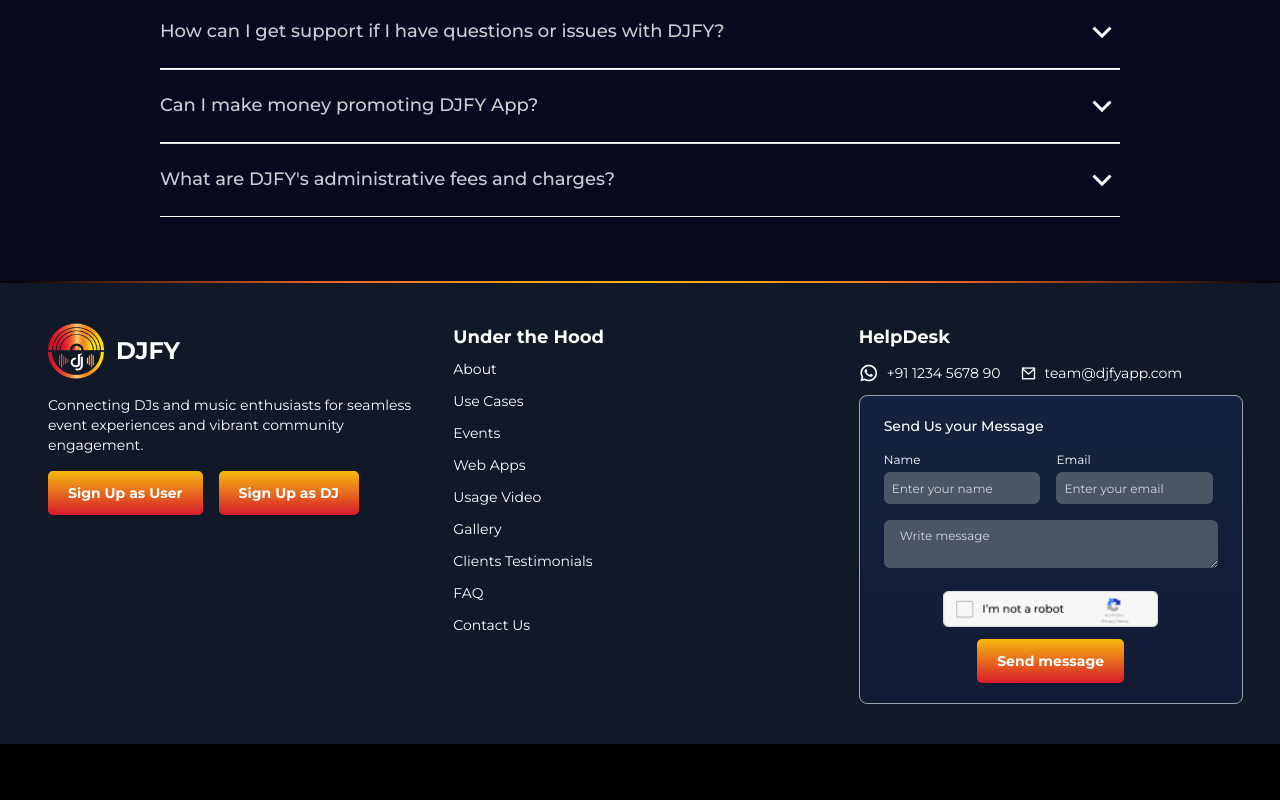
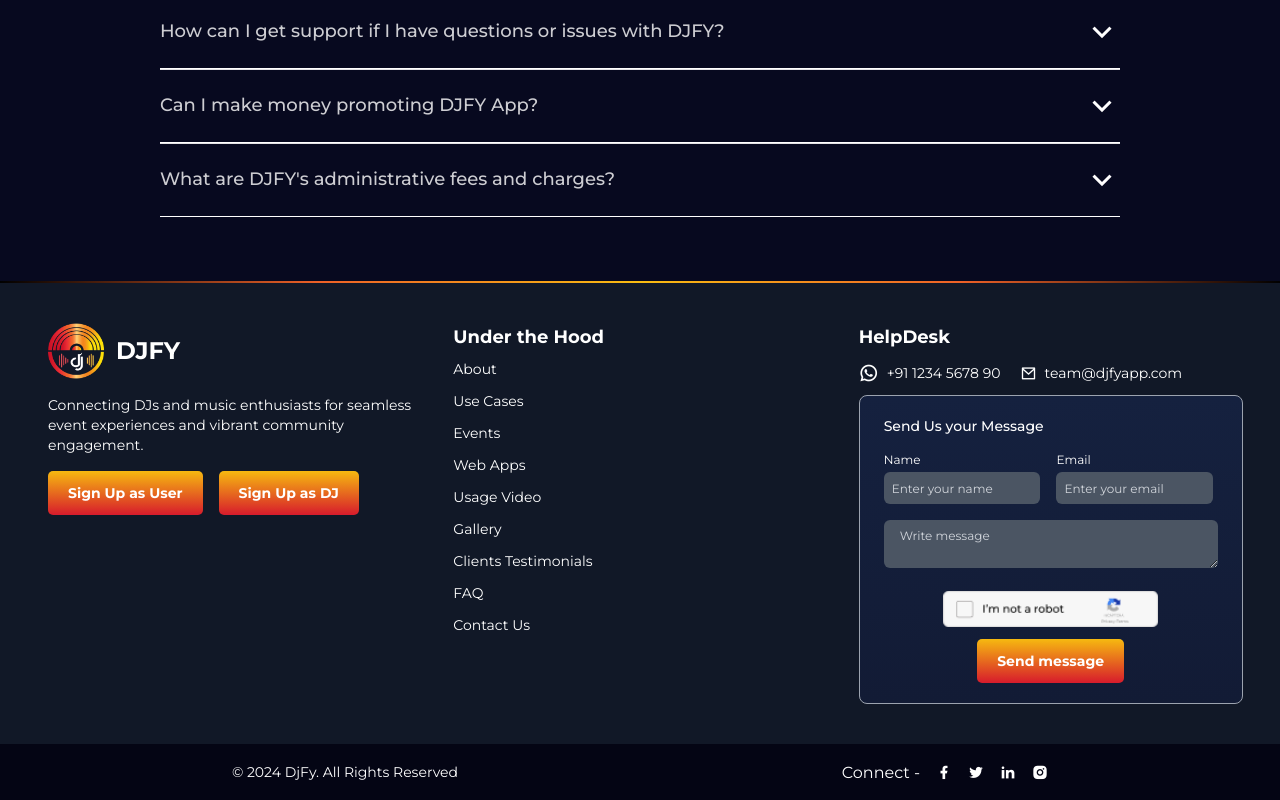
Before and after one commit to LokeshwarPrasad3/task-globussoft, a React (Vite) app: page / in a window 1280 px wide. Shown: the part 9243-10043 px from the top of the page. Before the commit the page ends 9987 px from the top, so only its background shows below. Built offline with nearby package versions, Linux system fonts and the light colour scheme.

Commit message:
implemented Footer section

```diff
--- /dev/null
+++ b/src/Components/Layout/FooterSection.jsx
@@ -0,0 +1,31 @@
+// FooterSection.js
+
+const FooterSection = () => {
+  return (
+    <footer
+      className="bg-[#040514] w-full gap-2 sm:gap-0 h-24 sm:h-14 flex flex-col py-2 sm:flex-row items-center lg:px-10 justify-center sm:justify-around px-4 text-white font-montserrat"
+      style={{ lineHeight: "29.25px" }}
+    >
+      <div className="text-sm text-center sm:text-left mb-2 sm:mb-0">
+        © 2024 DjFy. All Rights Reserved
+      </div>
+      <div className="flex items-center space-x-4">
+        <span className="hidden sm:inline">Connect -</span>
+        <a href="#" className="text-white">
+          <i className="ri-facebook-fill"></i>
+        </a>
+        <a href="#" className="text-white">
+          <i className="ri-twitter-fill"></i>
+        </a>
+        <a href="#" className="text-white">
+          <i className="ri-linkedin-fill"></i>
+        </a>
+        <a href="#" className="text-white">
+          <i className="ri-instagram-fill"></i>
+        </a>
+      </div>
+    </footer>
+  );
+};
+
+export default FooterSection;
--- a/src/Pages/HomePage.jsx
+++ b/src/Pages/HomePage.jsx
@@ -9,6 +9,7 @@
 import UseCases from "../Components/Layout/UseCases";
 import WebApps from "../Components/Layout/WebApps";
 import SiteMapSection from "../Components/Layout/SiteMapSection";
+import FooterSection from "../Components/Layout/FooterSection";
 
 const HomePage = () => {
   return (
@@ -24,6 +25,7 @@
       <ClientTestimonials />
       <FAQSection />
       <SiteMapSection />
+      <FooterSection />
     </>
   );
 };
```
